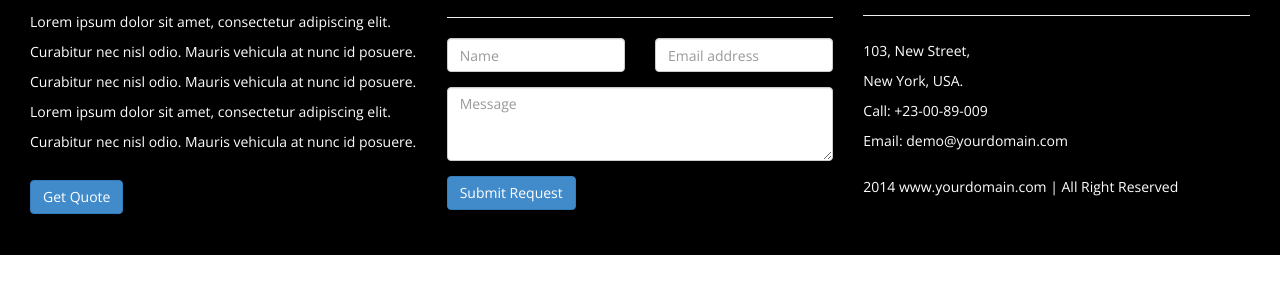
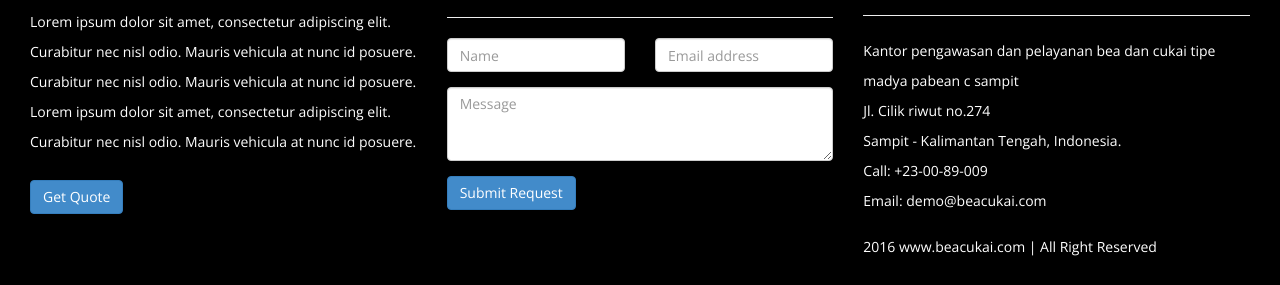
Before and after one commit to mandocaesar/custom-web, a plain HTML site: page index.html in a window 1280 px wide. Shown: the part 1893-2178 px from the top of the page. Before the commit the page ends 2148 px from the top, so only its background shows below. Drawn offline with nearby package versions, Linux system fonts and the light colour scheme.

Commit message:
update address

```diff
--- a/index.html
+++ b/index.html
@@ -14,7 +14,7 @@
     <!--[if IE]>
         <meta http-equiv="X-UA-Compatible" content="IE=edge,chrome=1">
         <![endif]-->
-        <title>Pengawasan Beacukai</title>
+        <title> Kantor pengawasan dan pelayanan bea dan cukai</title>
     <!--GOOGLE FONT -->
     <link href='http://fonts.googleapis.com/css?family=Open+Sans' rel='stylesheet' type='text/css'>
     <!--BOOTSTRAP MAIN STYLES -->
@@ -226,14 +226,15 @@
                 <a href="#"><i class="fa fa-linkedin-square fa-3x color-linkedin"></i></a>
                 <a href="#"><i class="fa fa-pinterest-square fa-3x color-pinterest"></i></a>
                 <hr>
-                <p>
-                    103, New Street,<br>
-                    New York, USA.<br>
+               <p>
+                    Kantor pengawasan dan pelayanan bea dan cukai tipe madya pabean c sampit <br>
+                    Jl. Cilik riwut no.274 <br>
+                    Sampit - Kalimantan Tengah, Indonesia.<br>
                     Call: +23-00-89-009<br>
-                    Email: demo@yourdomain.com<br>
+                    Email: demo@beacukai.com<br>
                 </p>
 
-                2014 www.yourdomain.com | All Right Reserved
+                2016 www.beacukai.com | All Right Reserved
             </div>
         </div>
 
```
Also changed, not shown: map.html (+6 -5 lines).
